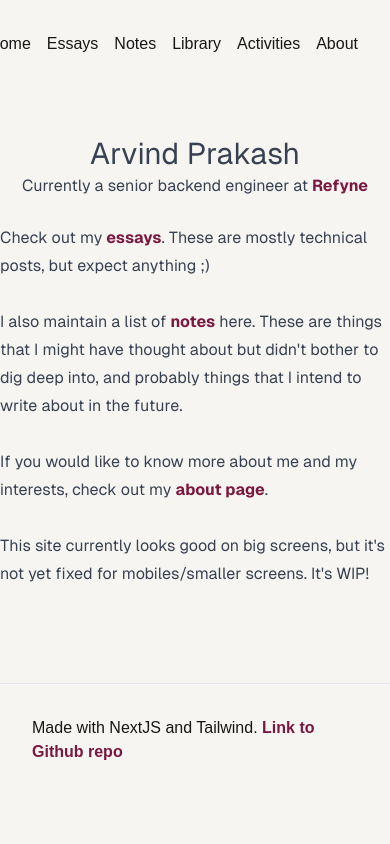
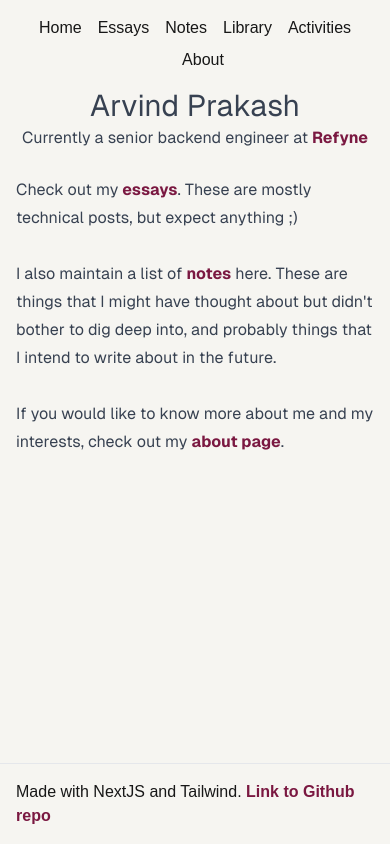
Before and after one commit to DrNightmare/blog-v2, a Next.js app: page / in a window 390 px wide. Built offline with nearby package versions, Linux system fonts and the light colour scheme.

Commit message:
fix: responsiveness on smaller layouts

```diff
--- a/src/app/about/page.tsx
+++ b/src/app/about/page.tsx
@@ -4,9 +4,9 @@ export default function About() {
   return (
     <div>
       <main className="flex gap-8 items-center justify-center sm:items-start">
-          <article className="prose">
-            <AboutContent />
-          </article>
+        <article className="prose px-4 sm:px-0">
+          <AboutContent />
+        </article>
       </main>
     </div>
   );
--- a/src/app/essays/page.tsx
+++ b/src/app/essays/page.tsx
@@ -7,7 +7,7 @@ export default function Essays() {
     return (
         <div>
             <main className="flex gap-8 items-center justify-center sm:items-start">
-                <div className="flex flex-col prose">
+                <div className="flex flex-col prose px-4 sm:px-0">
                     <span className="text-3xl text-center">
                         Essays <span className="text-sea-blue text-2xl">{essays.length}</span>
                     </span>
--- a/src/app/library/page.tsx
+++ b/src/app/library/page.tsx
@@ -50,7 +50,7 @@ export default async function Library() {
     return (
         <div>
             <main className="flex gap-8 items-center justify-center sm:items-start">
-                <div className="flex flex-col prose">
+                <div className="flex flex-col prose px-4 sm:px-0">
                     <span className="text-3xl text-center">
                         Books <span className="text-sea-blue text-2xl">{books.length}</span>
                     </span>
--- a/src/app/notes/page.tsx
+++ b/src/app/notes/page.tsx
@@ -16,7 +16,7 @@ export default function Notes() {
     return (
         <div>
             <main className="flex gap-8 items-center justify-center sm:items-start">
-                <div className="flex flex-col prose">
+                <div className="flex flex-col prose px-4 sm:px-0">
                     <span className="text-3xl text-center">Notes <span className="text-sea-blue text-2xl">{notes.length}</span></span>
                     <span className="mb-6 text-center">A collection of initial thoughts, brainstorming, and in-progress learnings.</span>
                     {notes.slice().reverse().map((note, index) => (
--- a/src/app/page.tsx
+++ b/src/app/page.tsx
@@ -4,7 +4,7 @@ export default function Home() {
   return (
     <div className="items-center justify-items-center min-h-full font-[family-name:var(--font-geist-sans)]">
       <main className="flex gap-8 items-center justify-center sm:items-start">
-        <div className="flex flex-col prose">
+        <div className="flex flex-col prose px-4 sm:px-0">
           <span className="text-3xl text-center">Arvind Prakash</span>
           <span className="mb-6 text-center">Currently a senior backend engineer at <CustomLink href='https://www.refyne.co.in/' target='_blank'>Refyne</CustomLink></span>
 
@@ -19,10 +19,6 @@ export default function Home() {
           <span>
             If you would like to know more about me and my interests, check out my <CustomLink href='/about' target={undefined}>about page</CustomLink>.
           </span>
-          <br />
-          <span>
-            This site currently looks good on big screens, but it's not yet fixed for mobiles/smaller screens. It's WIP!
-          </span>
         </div>
       </main>
     </div>
--- a/src/components/Footer.tsx
+++ b/src/components/Footer.tsx
@@ -4,7 +4,7 @@ export default function Footer() {
     return (
         <footer className="mt-auto">
             <hr className="mt-5" />
-            <div className="flex justify-center p-8 pb-20 sm:p-10">
+            <div className="flex justify-center p-4 sm:p-10">
                 <span>Made with NextJS and Tailwind.  <CustomLink href="https://github.com/DrNightmare/blog-v2" target="_blank">Link to Github repo</CustomLink></span>
             </div>
         </footer>
--- a/src/components/NavBar.tsx
+++ b/src/components/NavBar.tsx
@@ -2,8 +2,8 @@ import Link from 'next/link';
 
 export default function Navbar() {
   return (
-    <div className="flex items-end justify-end p-8 pb-20 sm:p-10">
-      <ul className="flex space-x-4">
+    <div className="flex flex-col items-center p-4 sm:flex-row sm:justify-end sm:p-10">
+      <ul className="flex flex-wrap justify-center space-x-4 gap-y-2">
         <li><Link href="/">Home</Link></li>
         <li><Link href="/essays">Essays</Link></li>
         <li><Link href="/notes">Notes</Link></li>
```
